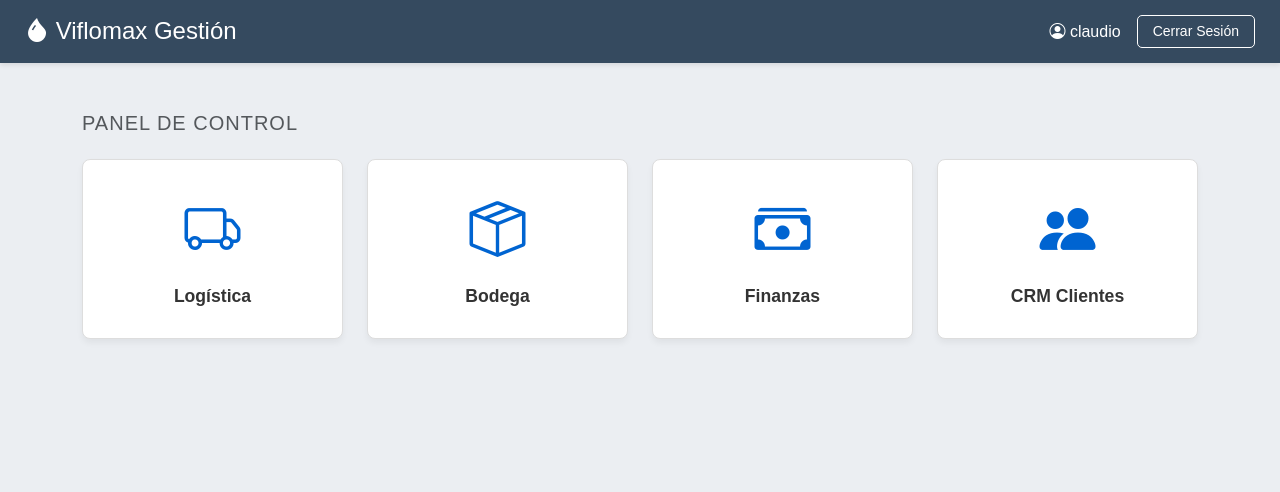
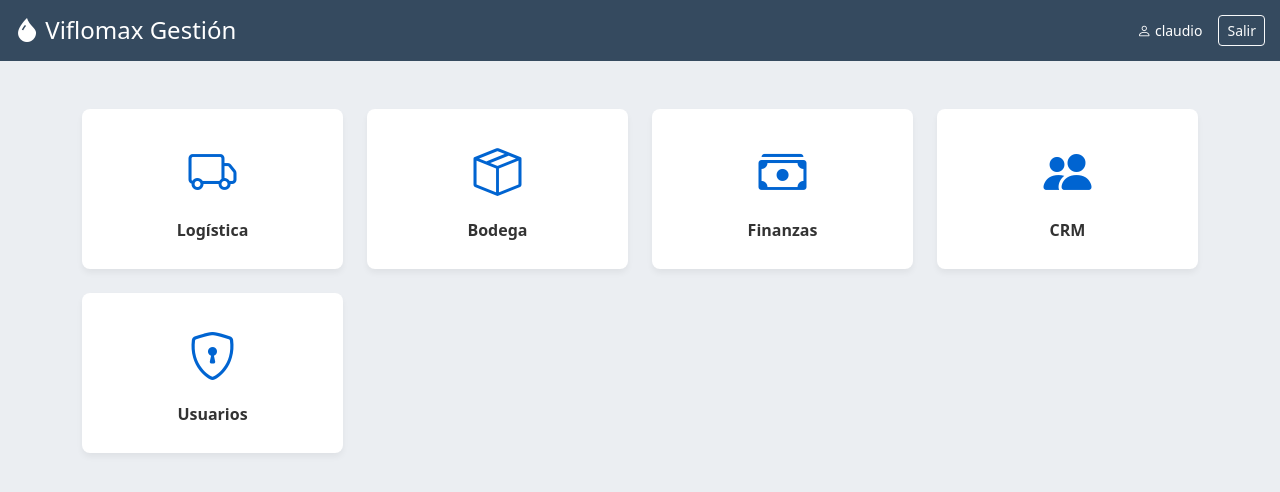
Before and after one commit to Klaudio-krimen/Viflomax, a Flask app: page / in a window 1280 px wide. Shown: the top 492 px of the page. Run offline with Flask 3, Linux system fonts and the light colour scheme; a user stored in the database is signed in.

Commit message:
perfil usuarios

```diff
--- a/app.py
+++ b/app.py
@@ -6,29 +6,21 @@ from werkzeug.security import generate_password_hash, check_password_hash
 from datetime import datetime
 
 app = Flask(__name__)
-# Configuración de Seguridad
-app.config['SECRET_KEY'] = os.environ.get('SECRET_KEY', 'viflomax_maipu_2026_seguro')
+app.config['SECRET_KEY'] = os.environ.get('SECRET_KEY', 'viflomax_key_2026')
 app.config['SQLALCHEMY_DATABASE_URI'] = 'sqlite:///viflomax_sap.db'
 app.config['SQLALCHEMY_TRACK_MODIFICATIONS'] = False
 
 db = SQLAlchemy(app)
-
-# --- SISTEMA DE LOGIN Y ROLES ---
-login_manager = LoginManager()
-login_manager.init_app(app)
+login_manager = LoginManager(app)
 login_manager.login_view = 'login'
 
+# --- MODELOS ---
 class Usuario(UserMixin, db.Model):
     id = db.Column(db.Integer, primary_key=True)
     username = db.Column(db.String(50), unique=True, nullable=False)
     password = db.Column(db.String(255), nullable=False)
-    rol = db.Column(db.String(20), default='trabajador') # 'admin' o 'trabajador'
+    rol = db.Column(db.String(20), default='trabajador')
 
-@login_manager.user_loader
-def load_user(user_id):
-    return Usuario.query.get(int(user_id))
-
-# --- MODELOS DE NEGOCIO ---
 class Cliente(db.Model):
     id = db.Column(db.Integer, primary_key=True)
     nombre = db.Column(db.String(100), nullable=False)
@@ -40,38 +32,40 @@ class Cliente(db.Model):
 
 class Transaccion(db.Model):
     id = db.Column(db.Integer, primary_key=True)
-    tipo = db.Column(db.String(20)) # 'Ingreso' o 'Egreso'
+    tipo = db.Column(db.String(20))
     descripcion = db.Column(db.String(100))
     monto = db.Column(db.Integer)
     fecha = db.Column(db.DateTime, default=datetime.utcnow)
 
-# --- INICIALIZACIÓN DE DB (FIJACIÓN PARA RENDER) ---
+@login_manager.user_loader
+def load_user(uid): return Usuario.query.get(int(uid))
+
+# --- INICIALIZACIÓN ---
 with app.app_context():
     db.create_all()
-    # Crear admin por defecto si la base está vacía
     if not Usuario.query.filter_by(username='claudio').first():
-        hashed_pw = generate_password_hash('viflomax2026')
-        admin = Usuario(username='claudio', password=hashed_pw, rol='admin')
-        db.session.add(admin)
+        db.session.add(Usuario(username='claudio', password=generate_password_hash('viflomax2026'), rol='admin'))
         db.session.commit()
 
-# --- RUTAS DE NAVEGACIÓN ---
-
+# --- RUTAS DE ACCESO ---
 @app.route('/login', methods=['GET', 'POST'])
 def login():
     if request.method == 'POST':
-        user = Usuario.query.filter_by(username=request.form['username']).first()
-        if user and check_password_hash(user.password, request.form['password']):
-            login_user(user)
+        u = Usuario.query.filter_by(username=request.form['username']).first()
+        if u and check_password_hash(u.password, request.form['password']):
+            login_user(u)
             return redirect(url_for('dashboard'))
-        flash('Usuario o contraseña incorrectos')
+        flash('Credenciales incorrectas')
     return render_template('login.html')
 
 @app.route('/')
 @login_required
-def dashboard():
-    return render_template('dashboard.html')
+def dashboard(): return render_template('dashboard.html')
 
+@app.route('/logout')
+def logout(): logout_user(); return redirect(url_for('login'))
+
+# --- LOGÍSTICA (TODOS) ---
 @app.route('/logistica')
 @login_required
 def logistica():
@@ -79,59 +73,12 @@ def logistica():
     total = db.session.query(db.func.sum(Cliente.envases_prestados)).scalar() or 0
     return render_template('modulo_logistica.html', clientes=clientes, total_envases=total)
 
-@app.route('/crm')
-@login_required
-def crm():
-    if current_user.rol != 'admin':
-        flash('Acceso restringido al Administrador')
-        return redirect(url_for('dashboard'))
-    clientes = Cliente.query.all()
-    return render_template('modulo_crm.html', clientes=clientes)
-
-@app.route('/finanzas')
-@login_required
-def finanzas():
-    if current_user.rol != 'admin':
-        flash('Acceso restringido al Administrador')
-        return redirect(url_for('dashboard'))
-    t = Transaccion.query.order_by(Transaccion.fecha.desc()).all()
-    ing = db.session.query(db.func.sum(Transaccion.monto)).filter(Transaccion.tipo == 'Ingreso').scalar() or 0
-    egr = db.session.query(db.func.sum(Transaccion.monto)).filter(Transaccion.tipo == 'Egreso').scalar() or 0
-    return render_template('modulo_finanzas.html', transacciones=t, saldo=(ing-egr), ingresos=ing, egresos=egr)
-
-@app.route('/inventario')
-@login_required
-def inventario():
-    return render_template('modulo_inventario.html')
-
-@app.route('/logout')
-def logout():
-    logout_user()
-    return redirect(url_for('login'))
-
-# --- ACCIONES ---
-
-@app.route('/nuevo_cliente', methods=['POST'])
-@login_required
-def nuevo_cliente():
-    nuevo = Cliente(
-        nombre=request.form['nombre'],
-        direccion=request.form['direccion'],
-        sector=request.form['sector'],
-        telefono=request.form['telefono'],
-        envases_prestados=int(request.form['envases'] or 0)
-    )
-    db.session.add(nuevo)
-    db.session.commit()
-    return redirect(url_for('crm'))
-
 @app.route('/registrar_venta/<int:id>')
 @login_required
 def registrar_venta(id):
     c = Cliente.query.get(id)
     c.ultima_compra = datetime.utcnow()
-    db.session.commit()
-    return redirect(url_for('logistica'))
+    db.session.commit(); return redirect(url_for('logistica'))
 
 @app.route('/modificar_envases/<int:id>/<string:operacion>')
 @login_required
@@ -139,18 +86,55 @@ def modificar_envases(id, operacion):
     c = Cliente.query.get(id)
     if operacion == 'sumar': c.envases_prestados += 1
     elif operacion == 'restar' and c.envases_prestados > 0: c.envases_prestados -= 1
-    db.session.commit()
-    return redirect(url_for('logistica'))
+    db.session.commit(); return redirect(url_for('logistica'))
+
+# --- FINANZAS Y CRM (SOLO ADMIN) ---
+@app.route('/finanzas')
+@login_required
+def finanzas():
+    if current_user.rol != 'admin': return redirect(url_for('dashboard'))
+    t = Transaccion.query.order_by(Transaccion.fecha.desc()).all()
+    ing = db.session.query(db.func.sum(Transaccion.monto)).filter(Transaccion.tipo == 'Ingreso').scalar() or 0
+    egr = db.session.query(db.func.sum(Transaccion.monto)).filter(Transaccion.tipo == 'Egreso').scalar() or 0
+    return render_template('modulo_finanzas.html', transacciones=t, saldo=(ing-egr), ingresos=ing, egresos=egr)
 
 @app.route('/nueva_transaccion', methods=['POST'])
 @login_required
 def nueva_transaccion():
-    nt = Transaccion(tipo=request.form['tipo'], descripcion=request.form['descripcion'], monto=int(request.form['monto']))
-    db.session.add(nt)
-    db.session.commit()
-    return redirect(url_for('finanzas'))
+    db.session.add(Transaccion(tipo=request.form['tipo'], descripcion=request.form['descripcion'], monto=int(request.form['monto'])))
+    db.session.commit(); return redirect(url_for('finanzas'))
 
-# --- CONFIGURACIÓN PARA RENDER ---
+@app.route('/crm')
+@login_required
+def crm():
+    if current_user.rol != 'admin': return redirect(url_for('dashboard'))
+    return render_template('modulo_crm.html', clientes=Cliente.query.all())
+
+@app.route('/nuevo_cliente', methods=['POST'])
+@login_required
+def nuevo_cliente():
+    db.session.add(Cliente(nombre=request.form['nombre'], direccion=request.form['direccion'], sector=request.form['sector'], telefono=request.form['telefono'], envases_prestados=int(request.form['envases'] or 0)))
+    db.session.commit(); return redirect(url_for('crm'))
+
+# --- GESTIÓN USUARIOS (SOLO ADMIN) ---
+@app.route('/usuarios')
+@login_required
+def usuarios():
+    if current_user.rol != 'admin': return redirect(url_for('dashboard'))
+    return render_template('modulo_usuarios.html', usuarios=Usuario.query.all())
+
+@app.route('/crear_usuario', methods=['POST'])
+@login_required
+def crear_usuario():
+    if current_user.rol == 'admin':
+        u = Usuario(username=request.form['username'], password=generate_password_hash(request.form['password']), rol=request.form['rol'])
+        db.session.add(u); db.session.commit()
+    return redirect(url_for('usuarios'))
+
+@app.route('/inventario')
+@login_required
+def inventario(): return render_template('modulo_inventario.html')
+
 if __name__ == '__main__':
     port = int(os.environ.get('PORT', 5000))
     app.run(host='0.0.0.0', port=port)
--- a/templates/dashboard.html
+++ b/templates/dashboard.html
@@ -6,71 +6,37 @@
     <title>Viflomax Gestión</title>
     <link href="https://cdn.jsdelivr.net/npm/bootstrap@5.3.2/dist/css/bootstrap.min.css" rel="stylesheet">
     <link rel="stylesheet" href="https://cdn.jsdelivr.net/npm/bootstrap-icons@1.11.1/font/bootstrap-icons.css">
-
     <style>
-        body { background-color: #ebeef2; font-family: sans-serif; }
-        .sap-header { background-color: #354a5f; color: white; padding: 15px 25px; box-shadow: 0 2px 5px rgba(0,0,0,0.1); }
+        body { background-color: #ebeef2; }
+        .sap-header { background-color: #354a5f; color: white; padding: 15px; }
         .tile {
-            background: white; border-radius: 8px; padding: 30px; text-align: center;
-            box-shadow: 0 4px 6px rgba(0,0,0,0.05); transition: 0.3s; cursor: pointer;
-            text-decoration: none; color: #333; display: flex; flex-direction: column;
-            align-items: center; justify-content: center; height: 180px; border: 1px solid #ddd;
+            background: white; border-radius: 8px; padding: 25px; text-align: center;
+            box-shadow: 0 4px 6px rgba(0,0,0,0.05); transition: 0.3s; text-decoration: none; color: #333;
+            display: flex; flex-direction: column; align-items: center; justify-content: center; height: 160px;
         }
-        .tile:hover { transform: translateY(-5px); border-color: #0064d1; box-shadow: 0 8px 15px rgba(0,0,0,0.1); }
-        .tile i { font-size: 3.5rem; color: #0064d1; margin-bottom: 10px; }
-        .tile-title { font-weight: bold; font-size: 1.1rem; }
-        .logout-btn { color: white; text-decoration: none; border: 1px solid white; padding: 5px 15px; border-radius: 5px; }
-        .logout-btn:hover { background: white; color: #354a5f; }
+        .tile:hover { transform: translateY(-5px); border-color: #0064d1; }
+        .tile i { font-size: 3rem; color: #0064d1; margin-bottom: 10px; }
     </style>
 </head>
 <body>
-
     <header class="sap-header d-flex justify-content-between align-items-center">
-        <div>
-            <h4 class="m-0"><i class="bi bi-droplet-fill"></i> Viflomax Gestión</h4>
-        </div>
+        <h4 class="m-0"><i class="bi bi-droplet-fill"></i> Viflomax Gestión</h4>
         <div class="d-flex align-items-center gap-3">
-            <span><i class="bi bi-person-circle"></i> {{ current_user.username }}</span>
-            <a href="/logout" class="logout-btn small">Cerrar Sesión</a>
+            <span class="small"><i class="bi bi-person"></i> {{ current_user.username }}</span>
+            <a href="/logout" class="btn btn-outline-light btn-sm">Salir</a>
         </div>
     </header>
 
     <div class="container mt-5">
-        <h5 class="text-muted mb-4 text-uppercase" style="letter-spacing: 1px;">Panel de Control</h5>
-
         <div class="row g-4">
-            <div class="col-6 col-md-3">
-                <a href="/logistica" class="tile">
-                    <i class="bi bi-truck"></i>
-                    <span class="tile-title">Logística</span>
-                </a>
-            </div>
-
-            <div class="col-6 col-md-3">
-                <a href="/inventario" class="tile">
-                    <i class="bi bi-box-seam"></i>
-                    <span class="tile-title">Bodega</span>
-                </a>
-            </div>
-
+            <div class="col-6 col-md-3"><a href="/logistica" class="tile"><i class="bi bi-truck"></i><b>Logística</b></a></div>
+            <div class="col-6 col-md-3"><a href="/inventario" class="tile"><i class="bi bi-box-seam"></i><b>Bodega</b></a></div>
             {% if current_user.rol == 'admin' %}
-            <div class="col-6 col-md-3">
-                <a href="/finanzas" class="tile">
-                    <i class="bi bi-cash-stack"></i>
-                    <span class="tile-title">Finanzas</span>
-                </a>
-            </div>
-
-            <div class="col-6 col-md-3">
-                <a href="/crm" class="tile">
-                    <i class="bi bi-people-fill"></i>
-                    <span class="tile-title">CRM Clientes</span>
-                </a>
-            </div>
+            <div class="col-6 col-md-3"><a href="/finanzas" class="tile"><i class="bi bi-cash-stack"></i><b>Finanzas</b></a></div>
+            <div class="col-6 col-md-3"><a href="/crm" class="tile"><i class="bi bi-people-fill"></i><b>CRM</b></a></div>
+            <div class="col-6 col-md-3"><a href="/usuarios" class="tile"><i class="bi bi-shield-lock"></i><b>Usuarios</b></a></div>
             {% endif %}
         </div>
     </div>
-
-    <script src="https://cdn.jsdelivr.net/npm/bootstrap@5.3.2/dist/js/bootstrap.bundle.min.js"></script>
 </body>
 </html>
```
Also changed, not shown: templates/modulo_usuarios.html (added, +44 -0 lines).
